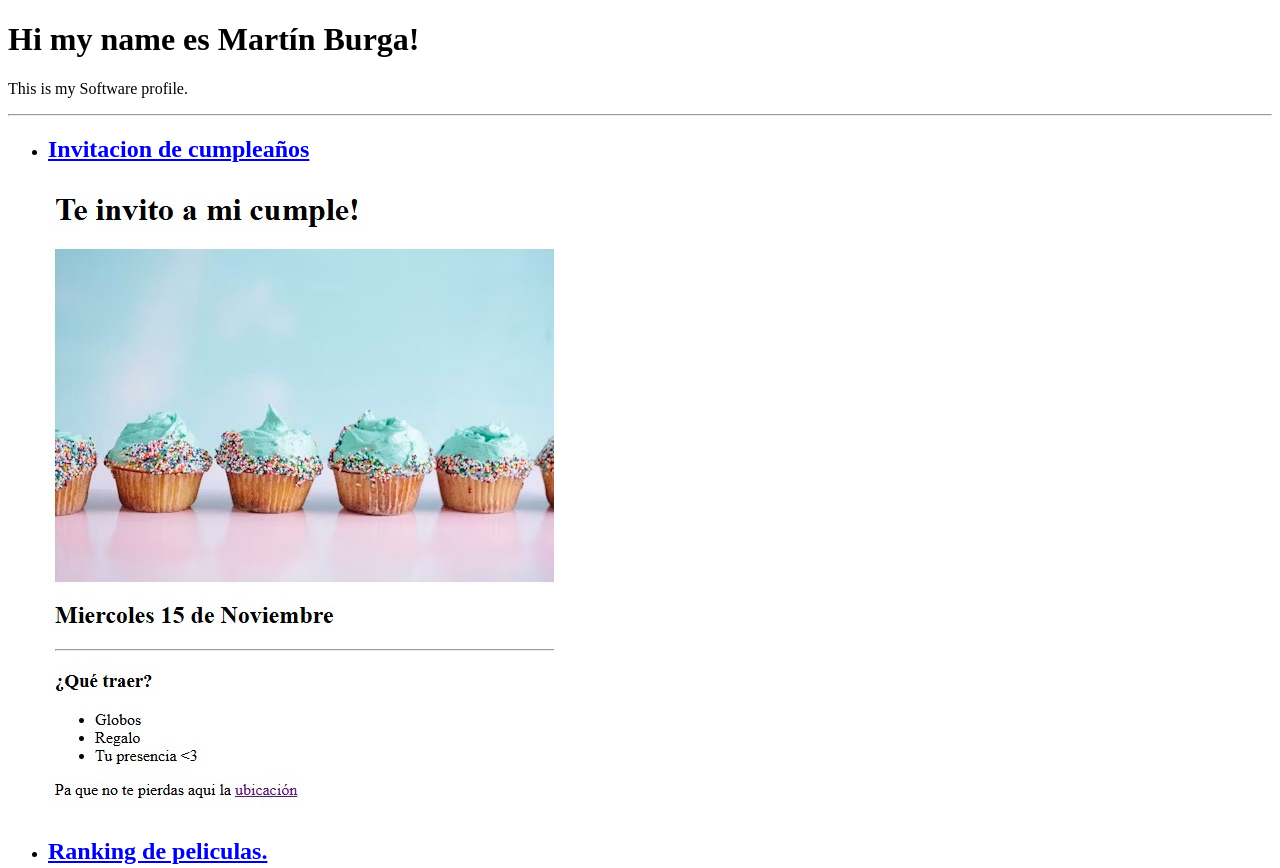
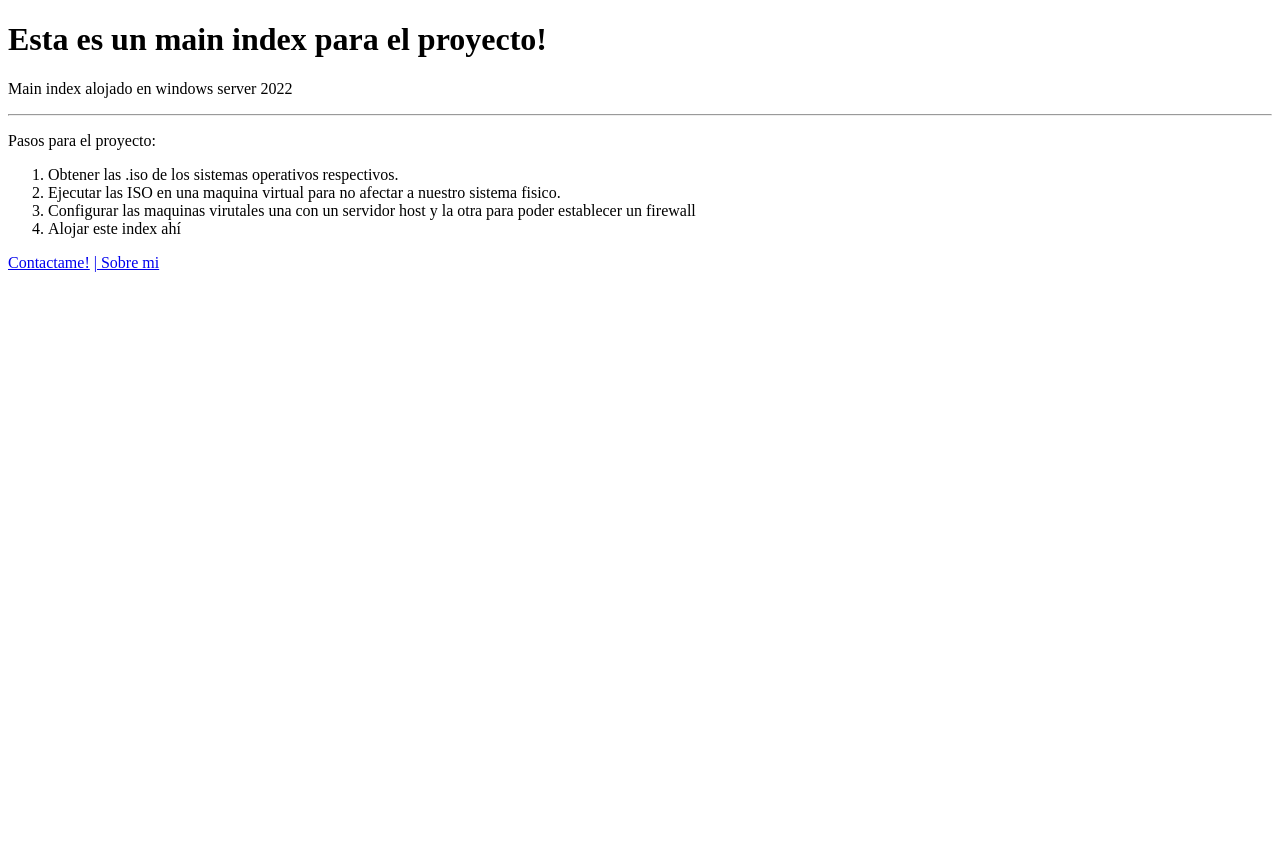
Before and after one commit to MartinBurga/S-O-web-host, a plain HTML site: page index.html in a window 1280 px wide. Shown: the top 868 px of the page. After the commit the page ends 800 px from the top, so only its background shows below. Drawn offline with Linux system fonts and the light colour scheme.

Commit message:
Update index.html

```diff
--- a/index.html
+++ b/index.html
@@ -3,18 +3,19 @@
     <head>
         <meta charset="UTF-8">
         <meta name="viewport" content="width=device-width, initial-scale=1.0">
-        <title>Burga's portfolio</title>
+        <title>S.O Main Index</title>
     </head>
     <body>
-     <h1>Hi my name es Martín Burga!</h1>
-     <p>This is my Software profile.</p>
+     <h1>Esta es un main index para el proyecto!</h1>
+     <p>Main index alojado en windows server 2022</p>
      <hr>
-     <ul>
-        <li><h2><a href="./minepublic/Birthday invitation.html">Invitacion de cumpleaños</a></h2></li>
-        <img src="./Resources/Birthday.jpg" alt="Invitacion de cumpleaños">
-        <li><h2><a href="./minepublic/Moviestop.html">Ranking de peliculas.</a></h2></li>
-        <img src="./Resources/movies.jpg" alt="Movies screenshot">
-     </ul>
+        <p>Pasos para el proyecto:</p>
+        <ol>
+            <li>Obtener las .iso de los sistemas operativos respectivos.</li>
+            <li>Ejecutar las ISO en una maquina virtual para no afectar a nuestro sistema fisico.</li>
+            <li>Configurar las maquinas virutales una con un servidor host y la otra para poder establecer un firewall</li>
+            <li>Alojar este index ahí</li>
+        </ol>
      <a href="./minepublic/contact.html">Contactame!</a>
      <a href="./minepublic/about.html">| Sobre mi</a>
     </body>
```
